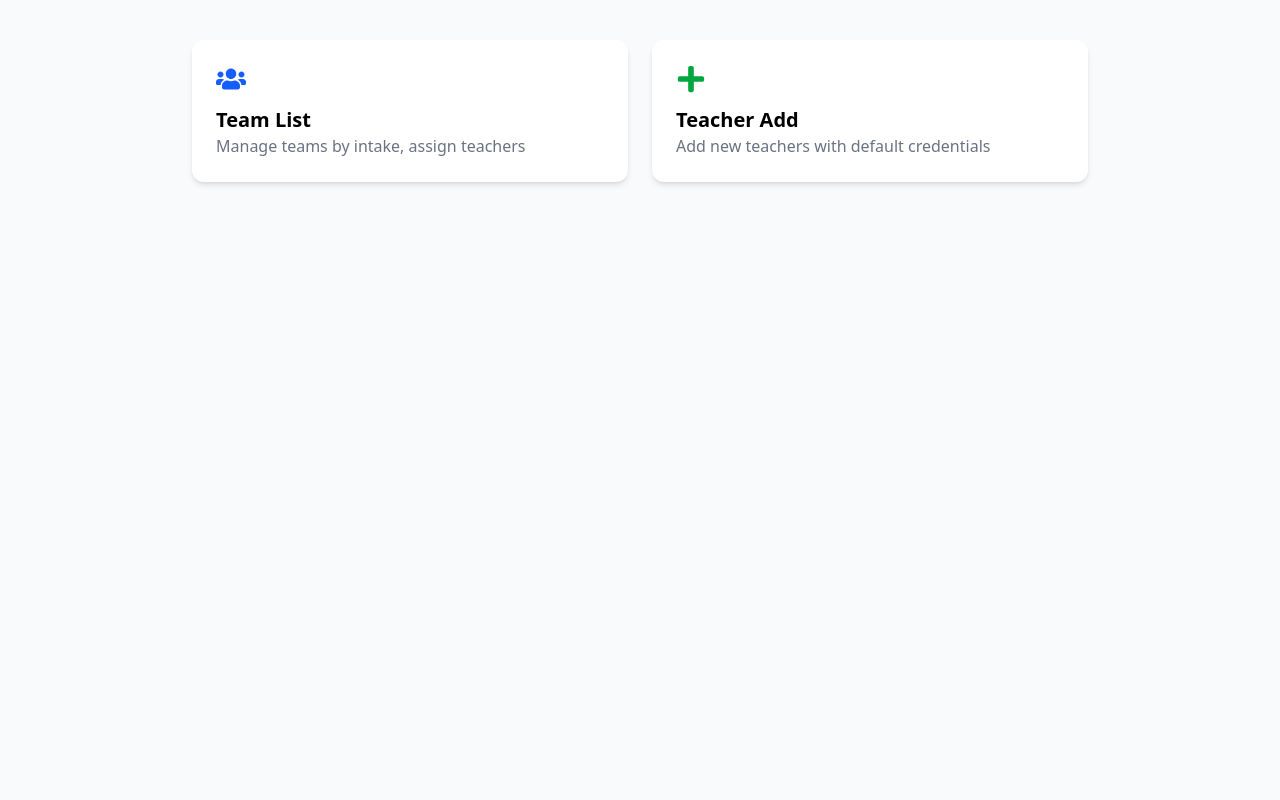
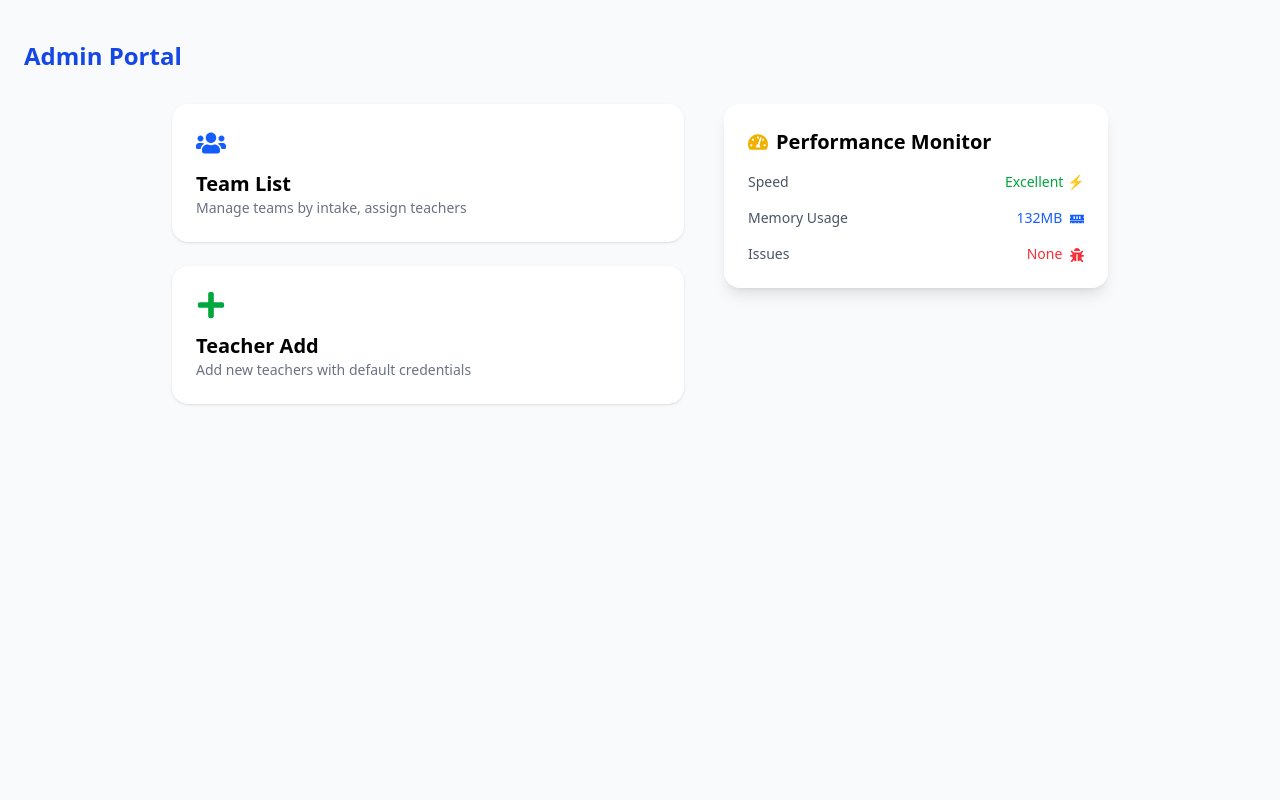
Before and after one commit to adibmahmud007/capstone-hub, a React (Vite) app: page /adminDashboard in a window 1280 px wide. Shown: the top 800 px of the page. Built offline with nearby package versions, Linux system fonts and the light colour scheme.

Commit message:
admin dashboard modified

```diff
--- a/package.json
+++ b/package.json
@@ -11,6 +11,7 @@
   },
   "dependencies": {
     "@tailwindcss/vite": "^4.0.3",
+    "aos": "^2.3.4",
     "axios": "^1.8.4",
     "jwt-decode": "^4.0.0",
     "lucide-react": "^0.475.0",
--- a/src/components/AdminDashboard/AdminDashboard.jsx
+++ b/src/components/AdminDashboard/AdminDashboard.jsx
@@ -1,10 +1,12 @@
-import { useState } from "react";
-import { FaUsers, FaPlus, FaEdit } from "react-icons/fa";
+import { useState, useEffect } from "react";
+import AOS from "aos";
+import "aos/dist/aos.css";
+import { FaUsers, FaPlus, FaEdit, FaTachometerAlt, FaMemory, FaBug } from "react-icons/fa";
 
 const AdminDashboard = () => {
   const [activeModal, setActiveModal] = useState(null);
   const [selectedIntake, setSelectedIntake] = useState("");
-  const [intakes] = useState(["Intake 1", "Intake 2"]);
+  const [intakes] = useState(["Spring 2025", "Summer 2025"]);
   const [teams] = useState({
     "Spring 2025": ["Team A", "Team B"],
     "Summer 2025": ["Team C"],
@@ -19,6 +21,10 @@ const AdminDashboard = () => {
     password: "default123",
   });
 
+  useEffect(() => {
+    AOS.init({ duration: 600, once: true });
+  }, []);
+
   const handleAddTeacher = () => {
     setTeacherList([...teacherList, newTeacher]);
     setNewTeacher({ shortName: "", email: "", fullName: "", password: "default123" });
@@ -26,32 +32,68 @@ const AdminDashboard = () => {
   };
 
   return (
-    <div className="min-h-screen bg-gray-50 p-10">
-      {/* Grid Menu */}
-      <div className="grid grid-cols-1 md:grid-cols-2 gap-6 max-w-4xl mx-auto">
+    <div className="min-h-screen bg-gray-50 py-10 px-6">
+      {/* Header */}
+      <div className="text-2xl font-bold text-left text-blue-700 mb-8">
+        Admin Portal
+      </div>
+
+      {/* Main Content Centered */}
+      <div className="flex flex-col lg:flex-row justify-center items-start gap-10">
+        {/* Menu Options */}
+        <div className="grid grid-cols-1 gap-6 w-full max-w-lg">
           <div
             onClick={() => setActiveModal("team")}
-          className="cursor-pointer bg-white rounded-xl shadow-md p-6 hover:shadow-xl transition"
+            className="cursor-pointer bg-white rounded-2xl shadow p-6 hover:shadow-xl transition-all"
+            data-aos="fade-up"
           >
             <FaUsers className="text-blue-600 text-3xl mb-3" />
             <h2 className="text-xl font-semibold">Team List</h2>
-          <p className="text-gray-500">Manage teams by intake, assign teachers</p>
+            <p className="text-gray-500 text-sm">Manage teams by intake, assign teachers</p>
           </div>
 
           <div
             onClick={() => setActiveModal("teacher")}
-          className="cursor-pointer bg-white rounded-xl shadow-md p-6 hover:shadow-xl transition"
+            className="cursor-pointer bg-white rounded-2xl shadow p-6 hover:shadow-xl transition-all"
+            data-aos="fade-up"
+            data-aos-delay="100"
           >
             <FaPlus className="text-green-600 text-3xl mb-3" />
             <h2 className="text-xl font-semibold">Teacher Add</h2>
-          <p className="text-gray-500">Add new teachers with default credentials</p>
+            <p className="text-gray-500 text-sm">Add new teachers with default credentials</p>
+          </div>
+        </div>
+
+        {/* Performance Monitor */}
+        <div className="bg-white w-full max-w-sm rounded-2xl shadow-lg p-6" data-aos="fade-left" data-aos-delay="200">
+          <h3 className="text-xl font-semibold mb-4 flex items-center gap-2">
+            <FaTachometerAlt className="text-yellow-500" /> Performance Monitor
+          </h3>
+          <div className="space-y-4 text-sm text-gray-600">
+            <div className="flex justify-between items-center">
+              <span>Speed</span>
+              <span className="text-green-600 font-medium">Excellent ⚡</span>
+            </div>
+            <div className="flex justify-between items-center">
+              <span>Memory Usage</span>
+              <span className="text-blue-600 font-medium">
+                132MB <FaMemory className="inline ml-1" />
+              </span>
+            </div>
+            <div className="flex justify-between items-center">
+              <span>Issues</span>
+              <span className="text-red-500 font-medium">
+                None <FaBug className="inline ml-1" />
+              </span>
+            </div>
+          </div>
         </div>
       </div>
 
       {/* Team Modal */}
       {activeModal === "team" && (
         <div className="fixed inset-0 flex justify-center items-center z-50">
-          <div className="bg-white w-1/2 rounded-lg shadow-xl p-6 relative">
+          <div className="bg-white w-1/2 rounded-xl shadow-xl p-6 relative max-h-[90vh] overflow-y-auto">
             <h2 className="text-xl font-semibold mb-4">Team List by Intake</h2>
 
             <select
@@ -74,7 +116,7 @@ const AdminDashboard = () => {
                     <span>{team}</span>
                     <button
                       onClick={() => setEditTeam(team)}
-                      className="bg-blue-500 text-white px-3 py-1 rounded"
+                      className="bg-blue-500 text-white px-3 py-1 rounded flex items-center gap-1"
                     >
                       <FaEdit /> Edit
                     </button>
@@ -83,7 +125,6 @@ const AdminDashboard = () => {
               </div>
             )}
 
-            {/* Assign Teacher */}
             {editTeam && (
               <div className="mt-6 border-t pt-4">
                 <h3 className="text-lg font-semibold mb-3">Assign Teachers to {editTeam}</h3>
@@ -121,7 +162,7 @@ const AdminDashboard = () => {
       {/* Add Teacher Modal */}
       {activeModal === "teacher" && (
         <div className="fixed inset-0 flex justify-center items-center z-50">
-          <div className="bg-white w-1/2 rounded-lg shadow-xl p-6 relative">
+          <div className="bg-white w-1/2 rounded-xl shadow-xl p-6 relative max-h-[90vh] overflow-y-auto">
             <h2 className="text-xl font-semibold mb-4">Add Teacher</h2>
 
             <div className="space-y-3">
```
Also changed, not shown: 1 other file (tests, documents, lock files or other folders). Lines whose indentation alone changed are shown as unchanged.
